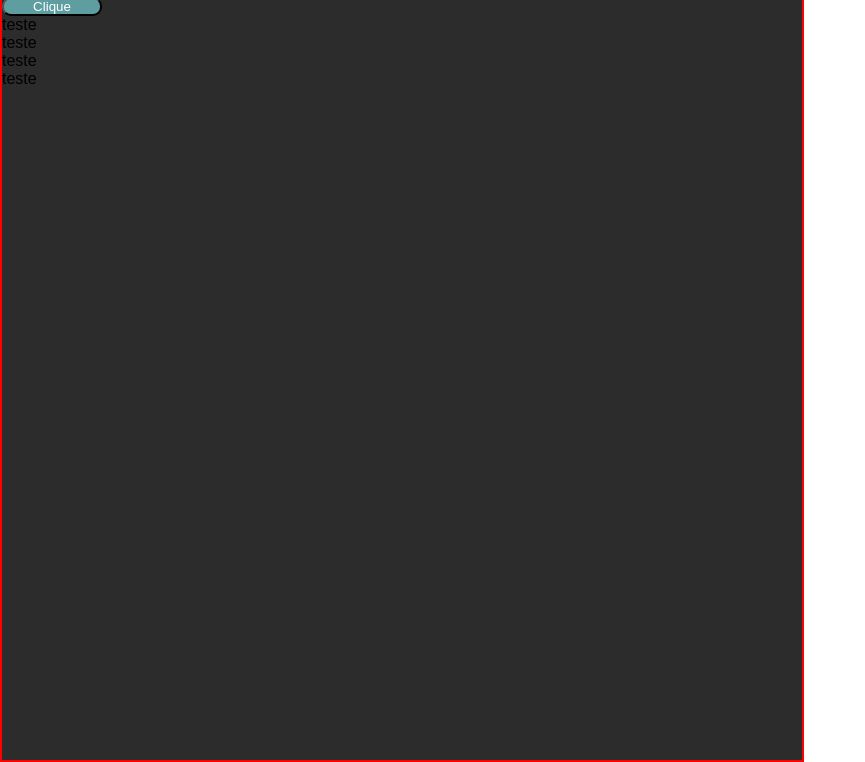
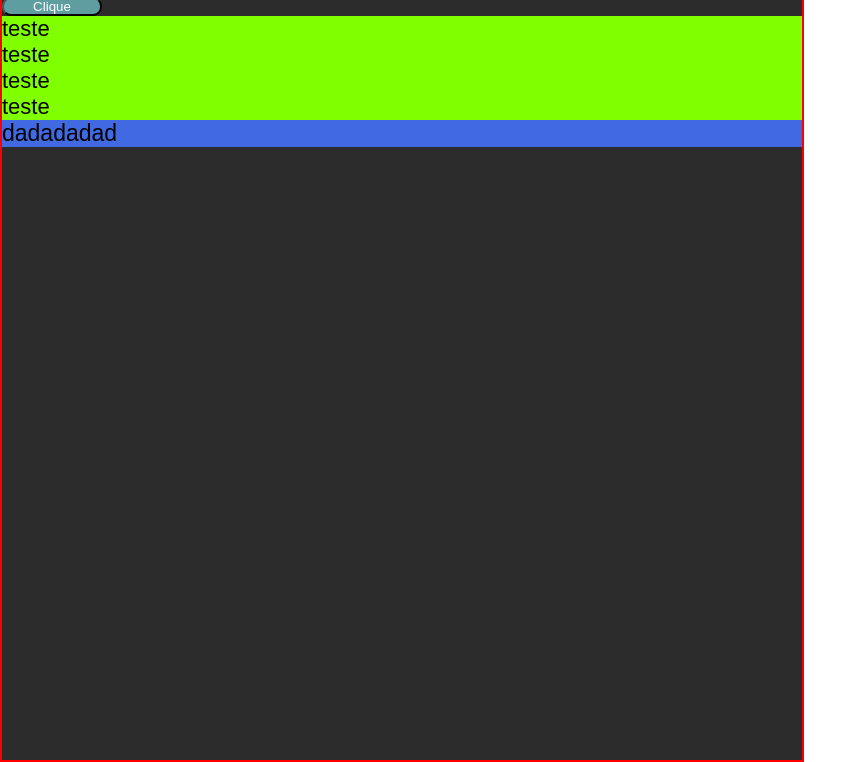
Before and after one commit to v1tormoura/introducao-git, a plain HTML site: page index.html in a window 1280 px wide. Shown: the part 42-804 px from the top of the page, without its empty margins (0-865 px from the left). Drawn offline with Linux system fonts and the light colour scheme.

Commit message:
Revert "Revert "section""
This reverts commit bf7cfc5d4b37f06e68fc3c061972029f833dafed.

```diff
--- a/index.html
+++ b/index.html
@@ -24,7 +24,7 @@
             </ul>
         </nav>
         <section id="content">
-
+            dadadadad
         </section>
     </div>
 </body>
--- a/style.css
+++ b/style.css
@@ -18,7 +18,7 @@
     color: white;
 }
 
-.ul {
+ul {
     background-color: chartreuse;
     font-size: 22px;
 
@@ -27,3 +27,8 @@
 .btn:hover {
     background: linear-gradient(red, blue, yellow, green, black);
 }
+
+section {
+    background-color: royalblue;
+    font-size: 23px;
+}
```
